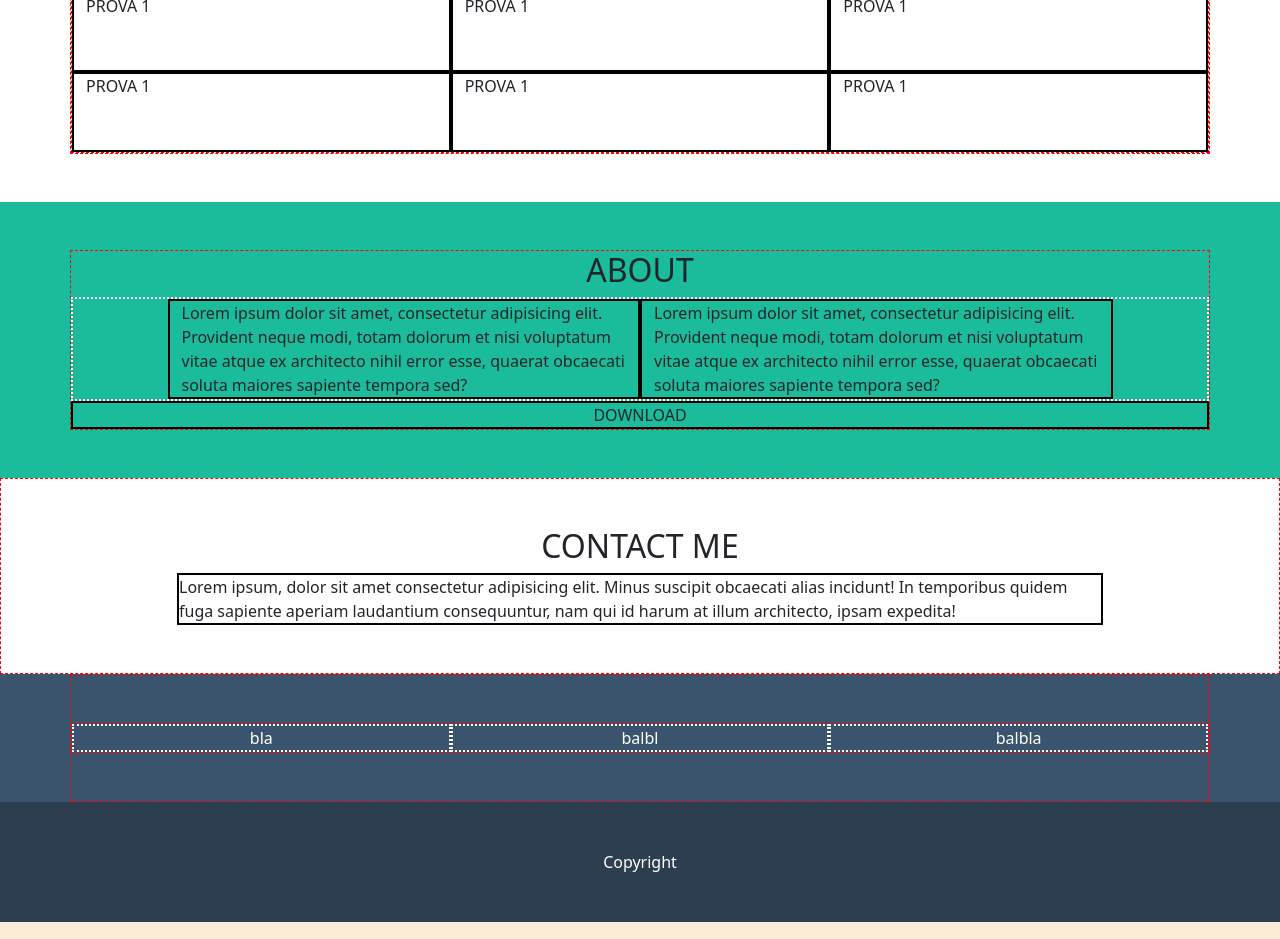
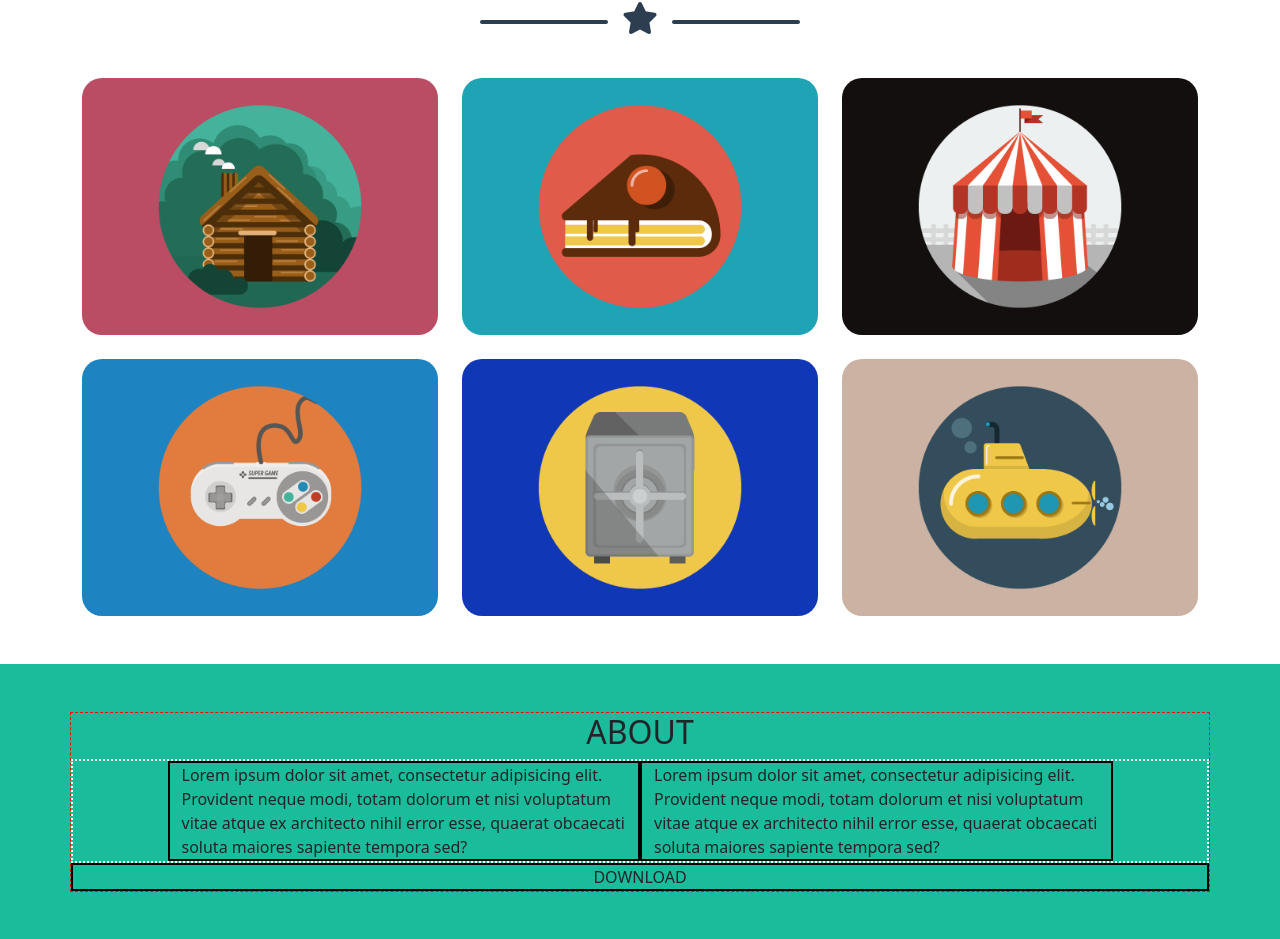
Before and after one commit to emilianogastaldo/html-css-bootstrap-freelancer, a plain HTML site: page index.html in a window 1280 px wide. Shown: the part 740-1679 px from the top of the page. Drawn offline with nearby package versions, Linux system fonts and the light colour scheme.

Commit message:
add portfolio section

```diff
--- a/css/style.css
+++ b/css/style.css
@@ -3,6 +3,10 @@ body{
     background-color: antiquewhite;
 }
 
+img{
+    max-width: 100%;
+    display: block;
+}
 /*UTILITIES*/
 .border-red{
 
@@ -23,12 +27,13 @@ body{
     height: 100%;
 }
 
+
 .separator{
     vertical-align: middle;
 }
 .line{
     display: inline-block;
-    border: 2px solid white;
+    border: 2px solid currentColor;
     border-radius: 4px;
     min-width: 10vw;
     margin: 0 10px;
@@ -59,11 +64,16 @@ header .nav-link{
     width: 250px;
     margin: 0 auto;
 }
+
+
 /*SECTION PORTFOLIO*/
-section.portfolio{
+#portfolio{
     background-color: white;
+    color: #2C3E50;
 }
-
+#portfolio img{
+    border-radius: 20px;
+}
 /*SECTION ABOUT*/
 section.about{
     background-color: #1ABC9C ;
--- a/index.html
+++ b/index.html
@@ -56,20 +56,25 @@
             </div>
         </section>
 
-        <section class="portfolio py-5">
-            <div class="container-fluid container-lg border-red">
-                <div class="row">
+        <section id="portfolio" class="py-5">
+            <div class="container-fluid container-lg">
+                <div class="row justify-content-center text-center">
                     <div class="col">
-                        <h2 class="text-center">PORTFOLIO</h2>
+                        <h2>PORTFOLIO</h2>
+                        <div class="separator mb-5 mt-4">
+                            <div class="line"></div>
+                            <i class="fa-solid fa-star fa-2xl"></i>
+                            <div class="line"></div>
+                        </div>
                     </div>
                 </div>
-                <div class="row row-cols-1 row-cols-lg-2 row-cols-xl-3 border-red">
-                    <div class="col h-80px border-b">PROVA 1</div>
-                    <div class="col h-80px border-b">PROVA 1</div>
-                    <div class="col h-80px border-b">PROVA 1</div>
-                    <div class="col h-80px border-b">PROVA 1</div>
-                    <div class="col h-80px border-b">PROVA 1</div>
-                    <div class="col h-80px border-b">PROVA 1</div>
+                <div class="row g-4 row-cols-1 row-cols-lg-2 row-cols-xl-3">
+                    <div class="col"><img src="img/cabin.png" alt="cabin"></div>
+                    <div class="col"><img src="img/cake.png" alt="cake"></div>
+                    <div class="col"><img src="img/circus.png" alt="circus"></div>
+                    <div class="col"><img src="img/game.png" alt="game"></div>
+                    <div class="col"><img src="img/safe.png" alt="safe"></div>
+                    <div class="col"><img src="img/submarine.png" alt="submarine"></div>
                 </div>
             </div>
         </section>
```
